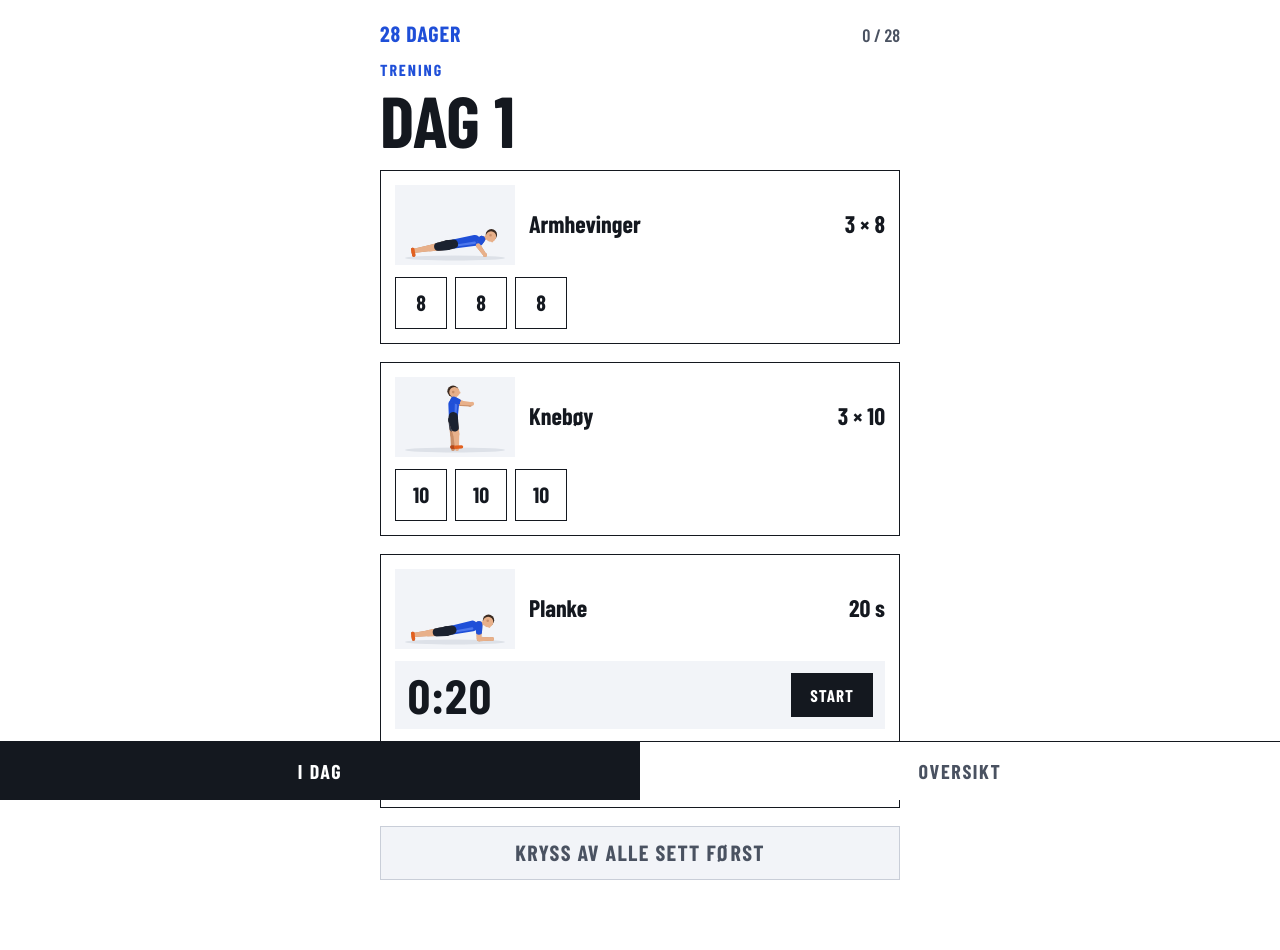
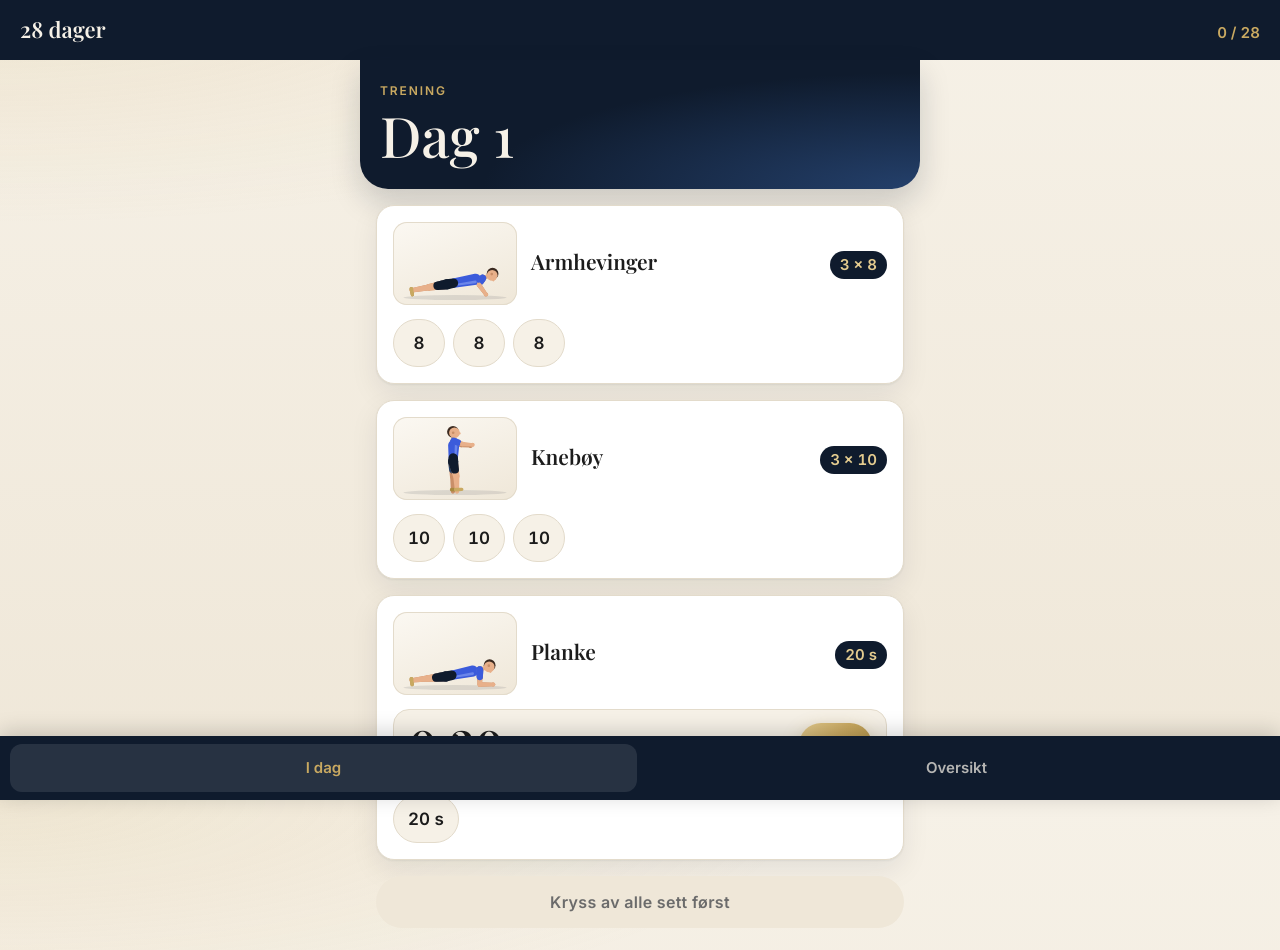
Before and after one commit to MollanOlafsen/workout, a plain HTML site: page index.html in a window 1280 px wide. Drawn offline with nearby package versions, Linux system fonts and the light colour scheme; a web font is replaced by a local one.

Commit message:
Nytt design i samme stil som de andre appene
Marineblå, kremhvit og gull med gradienter, Playfair Display og Inter,
avrundede kort med myke skygger og gullknapper.

Co-Authored-By: Claude Opus 5.5 <noreply@anthropic.com>
Claude-Session: https://claude.ai/code/session_01VFx5TiJpxFfnRNMNJ8GNtD

```diff
--- a/app.js
+++ b/app.js
@@ -380,7 +380,7 @@
       ]);
     });
     root.appendChild(h('div', { class: 'grid' }, cells));
-    root.appendChild(h('p', { class: 'hint', text: 'Blå = fullført. Tykk ramme = dagens økt. Trykk på en dag for å åpne den.' }));
+    root.appendChild(h('p', { class: 'hint', text: 'Mørk = fullført. Gullramme = dagens økt. Trykk på en dag for å åpne den.' }));
 
     root.appendChild(h('h2', { text: 'Maks armhevinger' }));
     var testDays = [];
--- a/index.html
+++ b/index.html
@@ -4,12 +4,12 @@
 <meta charset="utf-8">
 <meta name="viewport" content="width=device-width, initial-scale=1">
 <title>28 dager – treningsapp</title>
-<meta name="theme-color" content="#1F4FD8">
+<meta name="theme-color" content="#0f1b2d">
 <meta name="apple-mobile-web-app-capable" content="yes">
 <meta name="apple-mobile-web-app-title" content="28 dager">
 <link rel="manifest" href="manifest.webmanifest">
 <link rel="apple-touch-icon" href="icon-180.png">
-<link rel="stylesheet" href="https://fonts.googleapis.com/css2?family=Barlow:wght@400;500;600&family=Barlow+Condensed:wght@600;700;800&display=swap">
+<link rel="stylesheet" href="https://fonts.googleapis.com/css2?family=Playfair+Display:ital,wght@0,500;0,600;1,500&family=Inter:wght@400;500;600&display=swap">
 <link rel="stylesheet" href="style.css">
 </head>
 <body>
--- a/style.css
+++ b/style.css
@@ -1,131 +1,264 @@
+/* Samme uttrykk som Rogers andre apper: mørk marineblå, kremhvit, gull,
+   Playfair Display til overskrifter og Inter til tekst. */
 :root {
-  --ink: #14181F;
-  --muted: #4A5261;
-  --line: #C9CED8;
-  --paper: #FFFFFF;
-  --soft: #F2F4F8;
-  --blue: #1F4FD8;
-  --blue-dark: #163BA3;
-  --test-bg: #FFE3CC;
-  --test-ink: #8A2E0B;
-  --display: 'Barlow Condensed', 'Arial Narrow', sans-serif;
-  --body: 'Barlow', system-ui, sans-serif;
+  --navy: #0f1b2d;
+  --navy-2: #182a44;
+  --navy-3: #24406b;
+  --cream: #f6f1e7;
+  --cream-2: #efe7d8;
+  --gold: #c9a961;
+  --gold-2: #a8893f;
+  --gold-hi: #e3cb8f;
+  --ink: #1c1c1c;
+  --muted: #6b6b6b;
+  --card: #ffffff;
+  --border: #e3dbcb;
+  --blue: #3b5bdb;
+  --blue-dark: #2c45a8;
+  --radius: 18px;
+  --shadow: 0 1px 2px rgba(15, 27, 45, 0.06), 0 10px 28px rgba(15, 27, 45, 0.08);
+  --grad-navy: radial-gradient(130% 150% at 100% 100%, var(--navy-3) 0%, var(--navy) 60%);
+  --grad-gold: linear-gradient(135deg, var(--gold-hi) 0%, var(--gold) 45%, var(--gold-2) 100%);
+  --grad-test: linear-gradient(140deg, #fbe7c6 0%, #f3c98b 55%, #e2a65a 100%);
+  --display: 'Playfair Display', Georgia, 'Times New Roman', serif;
+  --body: 'Inter', system-ui, -apple-system, 'Segoe UI', Roboto, sans-serif;
 }
 
 * { box-sizing: border-box; }
 
+html { background: var(--navy); }
 html, body { margin: 0; }
 
 body {
   font-family: var(--body);
-  font-size: 17px;
+  font-size: 16px;
   line-height: 1.45;
   color: var(--ink);
-  background: var(--paper);
-  padding-bottom: 76px;
+  background:
+    radial-gradient(90% 40% at 0% 0%, rgba(201, 169, 97, 0.16) 0%, rgba(201, 169, 97, 0) 70%),
+    linear-gradient(180deg, var(--cream) 0%, var(--cream-2) 100%);
+  background-attachment: fixed;
+  min-height: 100vh;
+  padding-bottom: 84px;
+  -webkit-font-smoothing: antialiased;
 }
 
-.top, main { max-width: 560px; margin: 0 auto; }
+/* ---- Topp ---- */
 
 .top {
   display: flex;
   justify-content: space-between;
   align-items: baseline;
-  padding: 18px 20px 0;
+  padding: max(14px, env(safe-area-inset-top)) 20px 14px;
+  background: var(--navy);
+  color: var(--cream);
 }
 
 .brand {
   font-family: var(--display);
-  font-weight: 800;
+  font-weight: 600;
   font-size: 22px;
-  text-transform: uppercase;
-  letter-spacing: 0.04em;
-  color: var(--blue);
 }
 
-.count { font-family: var(--display); font-weight: 600; font-size: 18px; color: var(--muted); }
+.count { font-weight: 600; font-size: 15px; color: var(--gold); font-variant-numeric: tabular-nums; }
 
-main { padding: 8px 20px 24px; display: flex; flex-direction: column; gap: 18px; }
+main {
+  max-width: 560px;
+  margin: 0 auto;
+  padding: 0 16px 24px;
+  display: flex;
+  flex-direction: column;
+  gap: 16px;
+}
+
+/* ---- Overskrifter ---- */
 
 h1 {
   margin: 0;
   font-family: var(--display);
-  font-weight: 800;
-  font-size: 72px;
-  line-height: 0.9;
-  text-transform: uppercase;
+  font-weight: 500;
+  font-size: 56px;
+  line-height: 1;
 }
 
 h2 {
   margin: 0;
   font-family: var(--display);
-  font-weight: 700;
-  font-size: 22px;
-  text-transform: uppercase;
-  letter-spacing: 0.06em;
+  font-weight: 500;
+  font-size: 24px;
 }
 
 p { margin: 0; }
 
 .kicker {
-  font-family: var(--display);
-  font-weight: 700;
-  font-size: 16px;
+  font-weight: 600;
+  font-size: 12px;
   text-transform: uppercase;
-  letter-spacing: 0.12em;
-  color: var(--blue);
+  letter-spacing: 0.16em;
+  color: var(--gold);
 }
-
-.kicker.test { color: var(--test-ink); }
+.kicker.test { color: var(--gold-hi); }
 
 .muted { color: var(--muted); }
 
-.day-head { display: flex; flex-direction: column; gap: 6px; }
+/* Dagens overskrift er et mørkt «hero»-felt med gradient. */
+.day-head {
+  display: flex;
+  flex-direction: column;
+  align-items: flex-start;
+  gap: 8px;
+  margin: 0 -16px;
+  padding: 22px 20px 26px;
+  background: var(--grad-navy);
+  color: var(--cream);
+  border-radius: 0 0 28px 28px;
+  box-shadow: 0 14px 30px rgba(15, 27, 45, 0.18);
+}
+.day-head p { opacity: 0.85; }
+.day-head .btn.ghost { color: var(--cream); border-color: rgba(246, 241, 231, 0.4); }
+
+/* ---- Kort ---- */
 
 .card {
-  border: 1.5px solid var(--ink);
-  padding: 14px;
+  background: var(--card);
+  border: 1px solid var(--border);
+  border-radius: var(--radius);
+  box-shadow: var(--shadow);
+  padding: 16px;
   display: flex;
   flex-direction: column;
-  gap: 12px;
+  gap: 14px;
 }
 
-.card.rest { background: var(--blue); border-color: var(--blue); color: #FFFFFF; }
-.card.test { background: var(--test-bg); }
-
-.ex-head { display: flex; justify-content: space-between; align-items: baseline; gap: 12px; }
-.ex-name { font-family: var(--display); font-weight: 700; font-size: 24px; }
-.ex-target { font-family: var(--display); font-weight: 700; font-size: 24px; white-space: nowrap; }
-.hint { font-size: 15px; color: var(--muted); }
+.card.rest {
+  background: var(--grad-navy);
+  border-color: var(--navy);
+  color: var(--cream);
+}
+.card.test { background: var(--grad-test); border-color: #e9c48c; }
 
 .ex-top { display: flex; align-items: center; gap: 14px; }
 .ex-text { flex: 1; min-width: 0; display: flex; flex-direction: column; gap: 4px; }
-.ex-text .ex-head { flex-wrap: wrap; }
+.ex-head { display: flex; justify-content: space-between; align-items: baseline; gap: 12px; flex-wrap: wrap; }
+.ex-name { font-family: var(--display); font-weight: 600; font-size: 21px; line-height: 1.15; }
+.ex-target {
+  font-weight: 600;
+  font-size: 15px;
+  white-space: nowrap;
+  padding: 3px 10px;
+  border-radius: 999px;
+  background: var(--navy);
+  color: var(--gold-hi);
+  font-variant-numeric: tabular-nums;
+}
+.hint { font-size: 14px; color: var(--muted); }
 
-.figure { flex: none; width: 120px; height: 80px; background: var(--soft); }
-.card.test .figure { background: rgba(255, 255, 255, 0.6); }
-.fig-ground { fill: #DDE1E8; }
-.fig-prop { fill: #9AA3B2; }
+/* ---- Figurer ---- */
+
+.figure {
+  flex: none;
+  width: 124px;
+  height: 83px;
+  border-radius: 14px;
+  background: linear-gradient(160deg, #fbf8f2 0%, var(--cream-2) 100%);
+  box-shadow: inset 0 0 0 1px var(--border);
+}
+.card.test .figure { background: rgba(255, 255, 255, 0.55); box-shadow: none; }
+
+.fig-ground { fill: rgba(15, 27, 45, 0.1); }
+.fig-prop { fill: #b7ab93; }
 
 /* Stil A: illustrasjon med klær */
 .fig-skin { fill: #E8B08A; }
 .fig-skin-b { fill: #C98E68; }
 .fig-shirt { fill: var(--blue); }
 .fig-shirt-b { fill: var(--blue-dark); }
-.fig-shirt-hi { fill: #4D77EC; }
-.fig-shorts { fill: #1B2230; }
-.fig-shorts-b { fill: #3A4252; }
-.fig-shoe { fill: #E2601F; }
-.fig-shoe-b { fill: #B5481A; }
+.fig-shirt-hi { fill: #6a85ea; }
+.fig-shorts { fill: var(--navy); }
+.fig-shorts-b { fill: var(--navy-3); }
+.fig-shoe { fill: var(--gold); }
+.fig-shoe-b { fill: var(--gold-2); }
 .fig-hair { fill: #3B2A20; }
 .fig-ear { fill: #C98E68; }
 
-/* Stil B: silhuett i plakatens blåfarge */
+/* Stil B: silhuett */
 .style-b .fig-skin, .style-b .fig-shirt, .style-b .fig-shorts, .style-b .fig-shoe, .style-b .fig-hair, .style-b .fig-ear { fill: var(--blue); }
 .style-b .fig-skin-b, .style-b .fig-shirt-b, .style-b .fig-shorts-b, .style-b .fig-shoe-b { fill: #9DB2F0; }
 .style-b .fig-shirt-hi { fill: none; }
 
+/* ---- Sett og knapper ---- */
+
 .sets { display: flex; flex-wrap: wrap; gap: 8px; }
+
+button { font: inherit; color: inherit; cursor: pointer; }
+
+.set {
+  min-width: 52px;
+  height: 48px;
+  padding: 0 14px;
+  border: 1px solid var(--border);
+  border-radius: 999px;
+  background: var(--cream);
+  font-weight: 600;
+  font-size: 17px;
+  font-variant-numeric: tabular-nums;
+  transition: transform 0.12s ease, background 0.2s ease;
+}
+.set:active { transform: scale(0.94); }
+.set[aria-pressed="true"] {
+  background: var(--grad-gold);
+  border-color: var(--gold-2);
+  color: var(--navy);
+  box-shadow: 0 4px 12px rgba(168, 137, 63, 0.35);
+}
+
+.btn {
+  min-height: 52px;
+  padding: 0 22px;
+  border: 0;
+  border-radius: 999px;
+  background: var(--grad-gold);
+  color: var(--navy);
+  font-weight: 600;
+  font-size: 16px;
+  letter-spacing: 0.02em;
+  box-shadow: 0 6px 18px rgba(168, 137, 63, 0.35);
+}
+.btn:disabled {
+  background: var(--cream-2);
+  color: var(--muted);
+  box-shadow: none;
+  cursor: default;
+}
+.btn.ghost {
+  background: transparent;
+  color: var(--navy);
+  border: 1px solid var(--border);
+  box-shadow: none;
+}
+.btn.small { min-height: 44px; font-size: 15px; padding: 0 18px; }
+.card.rest .btn { background: var(--grad-gold); color: var(--navy); }
+
+.row { display: flex; flex-wrap: wrap; gap: 10px; align-items: center; }
+
+label { font-weight: 600; }
+
+input[type="number"] {
+  width: 120px;
+  height: 52px;
+  padding: 0 14px;
+  border: 1px solid rgba(15, 27, 45, 0.2);
+  border-radius: 14px;
+  background: #FFFFFF;
+  font-family: var(--display);
+  font-weight: 600;
+  font-size: 26px;
+  color: var(--ink);
+}
+
+.done-note { font-weight: 600; }
+
+/* ---- Klokke ---- */
 
 .clock {
   display: flex;
@@ -133,75 +266,32 @@ p { margin: 0; }
   justify-content: space-between;
   flex-wrap: wrap;
   gap: 12px;
-  padding: 10px 12px;
-  background: var(--soft);
+  padding: 12px 14px;
+  border-radius: 16px;
+  background: var(--cream);
+  border: 1px solid var(--border);
 }
 .clock-face {
   font-family: var(--display);
-  font-weight: 800;
-  font-size: 48px;
+  font-weight: 600;
+  font-size: 46px;
   line-height: 1;
-  font-variant-numeric: tabular-nums;
+  font-variant-numeric: tabular-nums lining-nums;
   min-width: 3.2ch;
 }
-.clock.running { background: var(--ink); color: #FFFFFF; }
-.clock.running .btn { background: #FFFFFF; border-color: #FFFFFF; color: var(--ink); }
+.clock.running {
+  background: var(--grad-navy);
+  border-color: var(--navy);
+  color: var(--cream);
+}
+.clock.running .clock-face { color: var(--gold-hi); }
+.clock.running .btn.ghost { color: var(--cream); border-color: rgba(246, 241, 231, 0.35); }
 .clock-buttons { display: flex; gap: 8px; }
 
-button { font: inherit; color: inherit; cursor: pointer; }
+/* ---- Oversikt ---- */
 
-.set {
-  min-width: 52px;
-  height: 52px;
-  padding: 0 12px;
-  border: 1.5px solid var(--ink);
-  background: var(--paper);
-  font-family: var(--display);
-  font-weight: 700;
-  font-size: 22px;
-}
-
-.set[aria-pressed="true"] { background: var(--blue); border-color: var(--blue); color: #FFFFFF; }
-
-.btn {
-  min-height: 54px;
-  padding: 0 18px;
-  border: 1.5px solid var(--ink);
-  background: var(--ink);
-  color: #FFFFFF;
-  font-family: var(--display);
-  font-weight: 700;
-  font-size: 22px;
-  text-transform: uppercase;
-  letter-spacing: 0.06em;
-}
-
-.btn:disabled { background: var(--soft); border-color: var(--line); color: var(--muted); cursor: default; }
-
-.btn.ghost { background: transparent; color: var(--ink); }
-.btn.small { min-height: 44px; font-size: 17px; }
-.card.rest .btn { background: #FFFFFF; border-color: #FFFFFF; color: var(--blue-dark); }
-
-.row { display: flex; flex-wrap: wrap; gap: 10px; align-items: center; }
-
-label { font-weight: 600; }
-
-input[type="number"] {
-  width: 120px;
-  height: 54px;
-  padding: 0 12px;
-  border: 1.5px solid var(--ink);
-  background: #FFFFFF;
-  font-family: var(--display);
-  font-weight: 700;
-  font-size: 28px;
-  color: var(--ink);
-}
-
-.done-note { font-weight: 600; }
-
-.bar { height: 10px; background: var(--soft); border: 1.5px solid var(--ink); }
-.bar > div { height: 100%; background: var(--blue); }
+.bar { height: 10px; background: var(--cream-2); border-radius: 999px; overflow: hidden; }
+.bar > div { height: 100%; background: var(--grad-gold); border-radius: 999px; }
 
 .grid { display: grid; grid-template-columns: repeat(7, minmax(0, 1fr)); gap: 6px; }
 
@@ -209,56 +299,64 @@ input[type="number"] {
   aspect-ratio: 1 / 1;
   min-height: 44px;
   padding: 0;
-  border: 1.5px solid var(--line);
-  background: var(--paper);
+  border: 1px solid var(--border);
+  border-radius: 12px;
+  background: var(--card);
   display: flex;
   flex-direction: column;
   align-items: center;
   justify-content: center;
-  gap: 0;
   font-family: var(--display);
-  font-weight: 700;
-  font-size: 20px;
+  font-weight: 600;
+  font-size: 18px;
   line-height: 1;
 }
-
-.cell small { font-size: 11px; font-weight: 600; letter-spacing: 0.04em; text-transform: uppercase; color: var(--muted); }
-.cell.test { background: var(--test-bg); }
-.cell.done { background: var(--blue); border-color: var(--blue); color: #FFFFFF; }
-.cell.done small { color: #FFFFFF; }
-.cell.current { border: 3px solid var(--ink); }
+.cell small { font-family: var(--body); font-size: 10px; font-weight: 600; letter-spacing: 0.04em; text-transform: uppercase; color: var(--muted); }
+.cell.test { background: var(--grad-test); border-color: #e9c48c; }
+.cell.done { background: var(--grad-navy); border-color: var(--navy); color: var(--gold-hi); }
+.cell.done small { color: var(--cream); }
+.cell.current { box-shadow: 0 0 0 2px var(--gold); }
 
 .results { display: grid; grid-template-columns: repeat(3, minmax(0, 1fr)); gap: 8px; }
-.result { border: 1.5px solid var(--ink); padding: 10px; display: flex; flex-direction: column; gap: 2px; }
-.result .num { font-family: var(--display); font-weight: 800; font-size: 40px; line-height: 1; }
-.result .lbl { font-family: var(--display); font-weight: 600; font-size: 15px; text-transform: uppercase; letter-spacing: 0.08em; color: var(--muted); }
+.result {
+  background: var(--card);
+  border: 1px solid var(--border);
+  border-radius: 14px;
+  box-shadow: var(--shadow);
+  padding: 12px;
+  display: flex;
+  flex-direction: column;
+  gap: 2px;
+}
+.result .num { font-family: var(--display); font-weight: 600; font-size: 36px; line-height: 1; }
+.result .lbl { font-weight: 600; font-size: 11px; text-transform: uppercase; letter-spacing: 0.12em; color: var(--muted); }
+
+/* ---- Meny nederst ---- */
 
 .tabs {
   position: fixed;
   left: 0; right: 0; bottom: 0;
   display: flex;
-  background: var(--paper);
-  border-top: 1.5px solid var(--ink);
-  padding-bottom: env(safe-area-inset-bottom);
+  gap: 6px;
+  padding: 8px 10px calc(8px + env(safe-area-inset-bottom));
+  background: var(--navy);
+  box-shadow: 0 -4px 20px rgba(0, 0, 0, 0.18);
 }
-
 .tabs a {
   flex: 1;
-  min-height: 58px;
+  min-height: 48px;
   display: flex;
   align-items: center;
   justify-content: center;
-  font-family: var(--display);
-  font-weight: 700;
-  font-size: 20px;
-  text-transform: uppercase;
-  letter-spacing: 0.08em;
+  border-radius: 12px;
+  font-weight: 600;
+  font-size: 15px;
   text-decoration: none;
-  color: var(--muted);
+  color: var(--cream);
+  opacity: 0.72;
 }
-
-.tabs a[aria-current="page"] { color: #FFFFFF; background: var(--ink); }
+.tabs a[aria-current="page"] { opacity: 1; background: rgba(255, 255, 255, 0.1); color: var(--gold); }
 
 a.link { color: var(--blue); font-weight: 600; }
 
-:focus-visible { outline: 3px solid var(--test-ink); outline-offset: 2px; }
+:focus-visible { outline: 3px solid var(--gold); outline-offset: 2px; }
```
Also changed, not shown: manifest.webmanifest.
